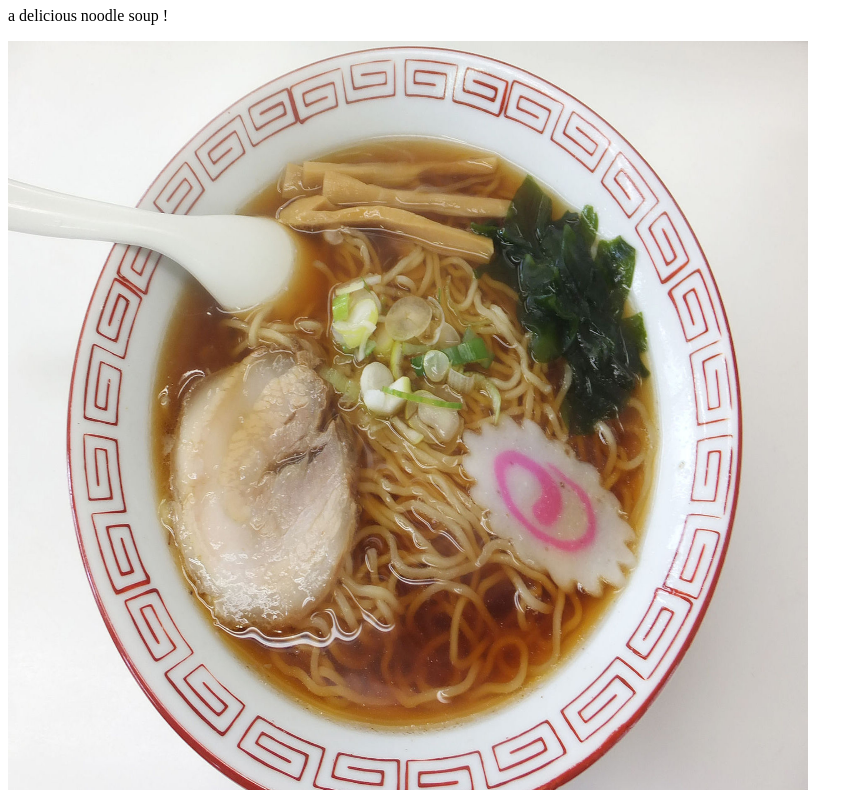
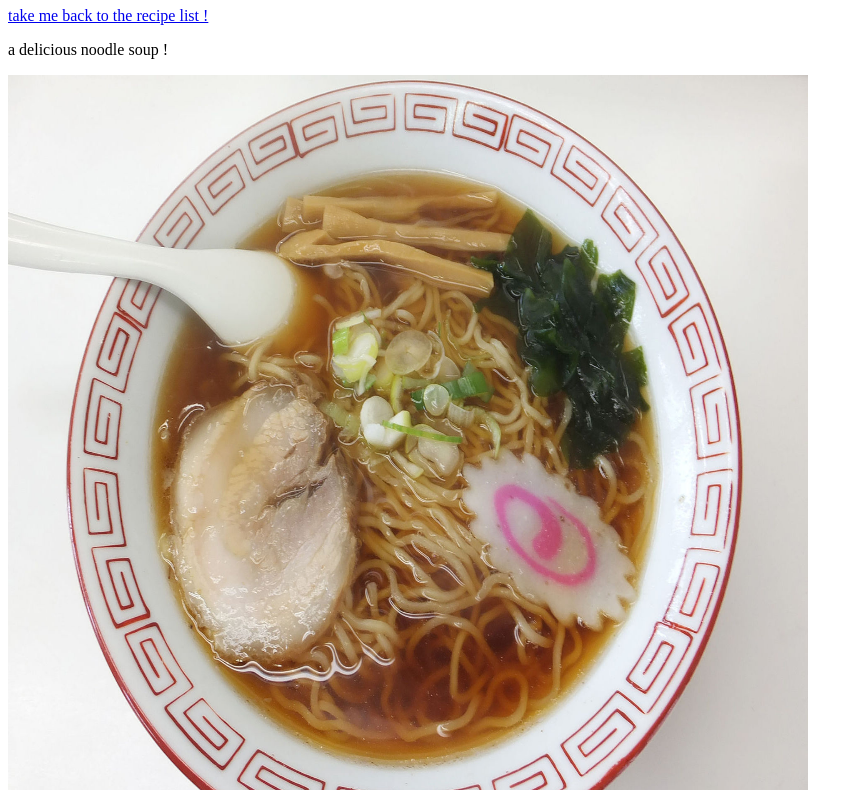
Before and after one commit to oats-milk/odin-recipes, a plain HTML site: page recipes/ramen.html in a window 1280 px wide. Shown: the part 73-863 px from the top of the page, without its empty margins (0-863 px from the left). Drawn offline with Linux system fonts and the light colour scheme.

Commit message:
add return to recipe list link on all recipe pages

```diff
--- a/recipes/ramen.html
+++ b/recipes/ramen.html
@@ -8,6 +8,8 @@
 </head>
 <body>
     <h1>ramen</h1>
+
+    <p><a href="../recipes/recipes.html">take me back to the recipe list !</a></p>
 
     <p> a delicious noodle soup ! </p>
 
```
Also changed, not shown: recipes/chorizo-tacos.html (+3 -0 lines), recipes/french-onion-soup.html (+3 -1 lines).
